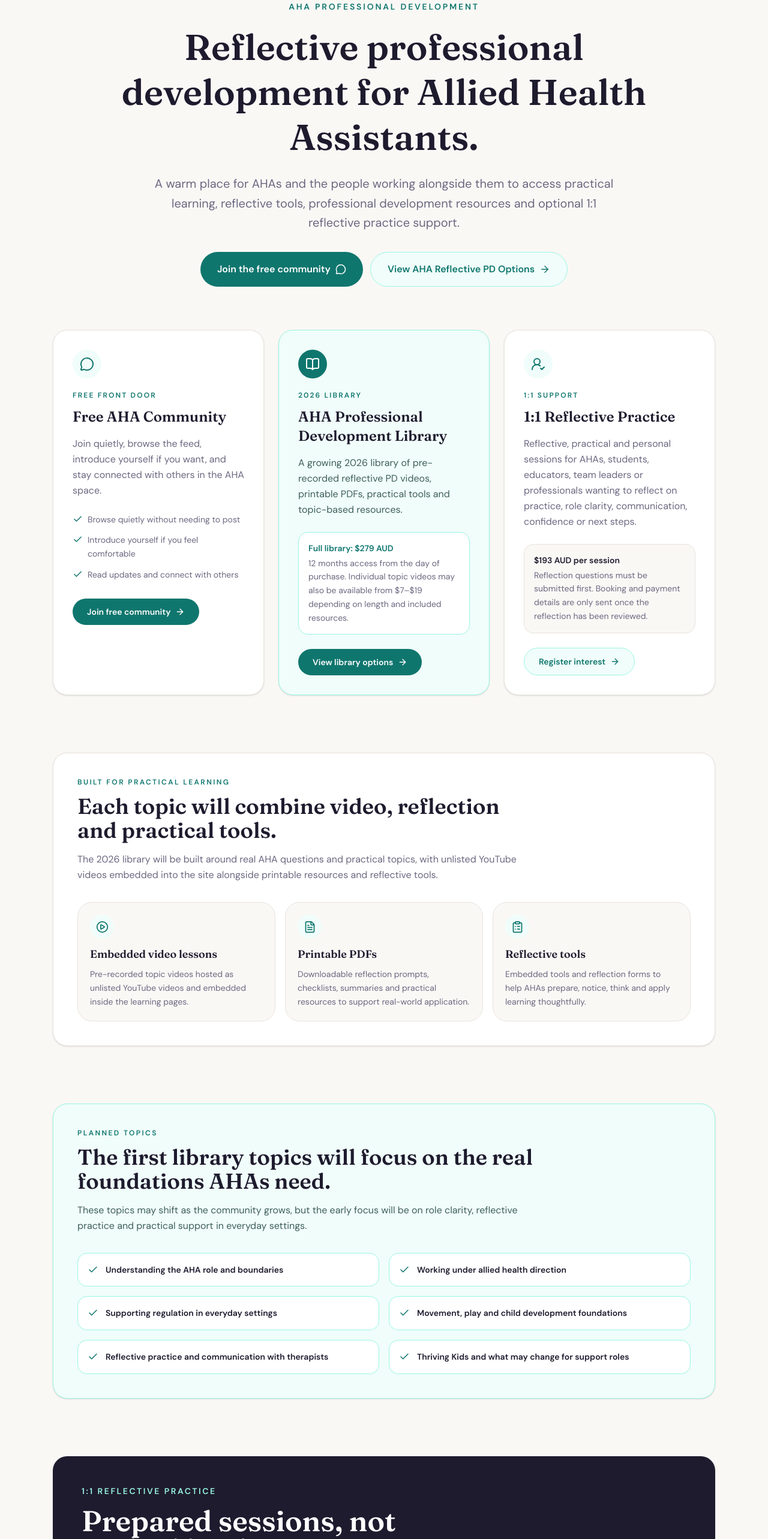
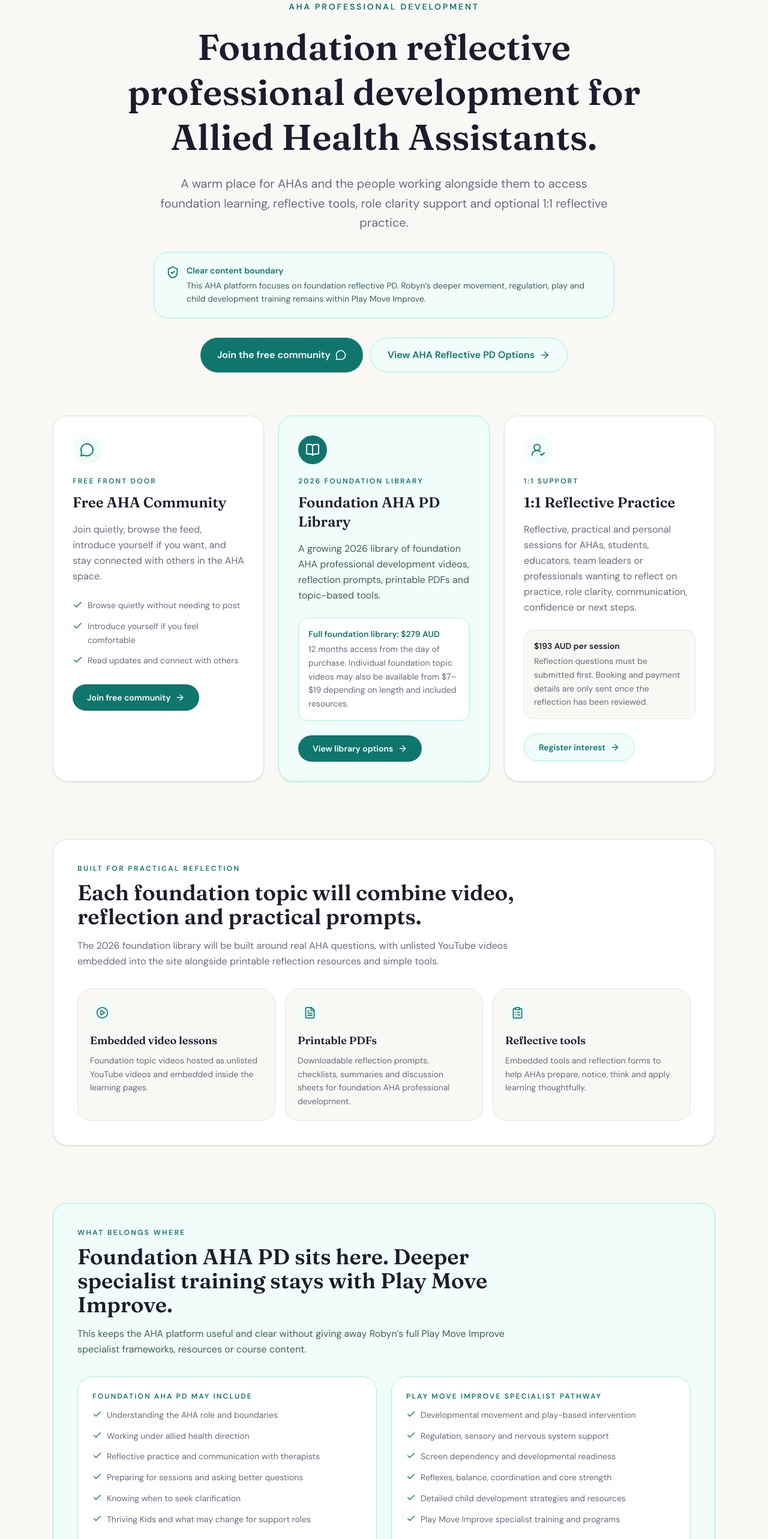
Before and after one commit to developmentalhub/allied-health-assistant-course, a Next.js app: page / in a window 1280 px wide. Shown: the part 234-2800 px from the top of the page at 60% size. Built offline with nearby package versions, Linux system fonts and the light colour scheme; no server answers.

Commit message:
Clarify homepage foundation AHA PD and PMI pathway

```diff
--- a/app/page.tsx
+++ b/app/page.tsx
@@ -6,12 +6,32 @@ import {
   BookOpen,
   Check,
   ClipboardList,
+  ExternalLink,
   FileText,
   MessageCircle,
   PlayCircle,
+  ShieldCheck,
   Sparkles,
   UserRoundCheck,
 } from "lucide-react";
+
+const FOUNDATION_TOPICS = [
+  "Understanding the AHA role and boundaries",
+  "Working under allied health direction",
+  "Reflective practice and communication with therapists",
+  "Preparing for sessions and asking better questions",
+  "Knowing when to seek clarification",
+  "Thriving Kids and what may change for support roles",
+];
+
+const PMI_SPECIALIST_AREAS = [
+  "Developmental movement and play-based intervention",
+  "Regulation, sensory and nervous system support",
+  "Screen dependency and developmental readiness",
+  "Reflexes, balance, coordination and core strength",
+  "Detailed child development strategies and resources",
+  "Play Move Improve specialist training and programs",
+];
 
 export default function Home() {
   return (
@@ -23,14 +43,34 @@ export default function Home() {
         </p>
 
         <h1 className="mx-auto mb-6 max-w-4xl text-4xl font-bold leading-tight md:text-6xl">
-          Reflective professional development for Allied Health Assistants.
+          Foundation reflective professional development for Allied Health
+          Assistants.
         </h1>
 
         <p className="mx-auto mb-8 max-w-3xl text-lg leading-relaxed text-[#6b6880] md:text-xl">
           A warm place for AHAs and the people working alongside them to access
-          practical learning, reflective tools, professional development
-          resources and optional 1:1 reflective practice support.
+          foundation learning, reflective tools, role clarity support and
+          optional 1:1 reflective practice.
         </p>
+
+        <div className="mx-auto mb-8 max-w-3xl rounded-3xl border border-[#99f6e4] bg-[#f0fdfa] p-5 text-left">
+          <div className="flex gap-3">
+            <ShieldCheck
+              size={22}
+              className="mt-0.5 shrink-0 text-[#0f766e]"
+            />
+            <div>
+              <p className="mb-1 text-sm font-semibold text-[#0f766e]">
+                Clear content boundary
+              </p>
+              <p className="text-sm leading-relaxed text-[#3f5f5a]">
+                This AHA platform focuses on foundation reflective PD. Robyn’s
+                deeper movement, regulation, play and child development training
+                remains within Play Move Improve.
+              </p>
+            </div>
+          </div>
+        </div>
 
         <div className="flex flex-col justify-center gap-3 sm:flex-row">
           <Link
@@ -64,9 +104,7 @@ export default function Home() {
               Free front door
             </p>
 
-            <h2 className="mb-4 text-2xl font-bold">
-              Free AHA Community
-            </h2>
+            <h2 className="mb-4 text-2xl font-bold">Free AHA Community</h2>
 
             <p className="mb-6 text-base leading-relaxed text-[#6b6880]">
               Join quietly, browse the feed, introduce yourself if you want, and
@@ -104,26 +142,26 @@ export default function Home() {
             </div>
 
             <p className="mb-3 text-xs font-semibold uppercase tracking-[0.18em] text-[#0f766e]">
-              2026 library
+              2026 foundation library
             </p>
 
             <h2 className="mb-4 text-2xl font-bold">
-              AHA Professional Development Library
+              Foundation AHA PD Library
             </h2>
 
             <p className="mb-6 text-base leading-relaxed text-[#3f5f5a]">
-              A growing 2026 library of pre-recorded reflective PD videos,
-              printable PDFs, practical tools and topic-based resources.
+              A growing 2026 library of foundation AHA professional development
+              videos, reflection prompts, printable PDFs and topic-based tools.
             </p>
 
             <div className="mb-6 rounded-2xl border border-[#99f6e4] bg-white p-4">
               <p className="text-sm font-semibold text-[#0f766e]">
-                Full library: $279 AUD
+                Full foundation library: $279 AUD
               </p>
               <p className="mt-1 text-sm leading-relaxed text-[#6b6880]">
-                12 months access from the day of purchase. Individual topic
-                videos may also be available from $7–$19 depending on length and
-                included resources.
+                12 months access from the day of purchase. Individual foundation
+                topic videos may also be available from $7–$19 depending on
+                length and included resources.
               </p>
             </div>
 
@@ -146,9 +184,7 @@ export default function Home() {
               1:1 support
             </p>
 
-            <h2 className="mb-4 text-2xl font-bold">
-              1:1 Reflective Practice
-            </h2>
+            <h2 className="mb-4 text-2xl font-bold">1:1 Reflective Practice</h2>
 
             <p className="mb-6 text-base leading-relaxed text-[#6b6880]">
               Reflective, practical and personal sessions for AHAs, students,
@@ -183,17 +219,18 @@ export default function Home() {
         <div className="rounded-3xl border border-[#e8e4de] bg-white p-8 shadow-sm md:p-10">
           <div className="mb-8 max-w-3xl">
             <p className="mb-3 text-xs font-semibold uppercase tracking-[0.2em] text-[#0f766e]">
-              Built for practical learning
+              Built for practical reflection
             </p>
 
             <h2 className="mb-4 text-3xl font-bold md:text-4xl">
-              Each topic will combine video, reflection and practical tools.
+              Each foundation topic will combine video, reflection and practical
+              prompts.
             </h2>
 
             <p className="text-base leading-relaxed text-[#6b6880]">
-              The 2026 library will be built around real AHA questions and
-              practical topics, with unlisted YouTube videos embedded into the
-              site alongside printable resources and reflective tools.
+              The 2026 foundation library will be built around real AHA
+              questions, with unlisted YouTube videos embedded into the site
+              alongside printable reflection resources and simple tools.
             </p>
           </div>
 
@@ -203,12 +240,10 @@ export default function Home() {
                 <PlayCircle size={21} />
               </div>
 
-              <h3 className="mb-2 text-lg font-bold">
-                Embedded video lessons
-              </h3>
+              <h3 className="mb-2 text-lg font-bold">Embedded video lessons</h3>
 
               <p className="text-sm leading-relaxed text-[#6b6880]">
-                Pre-recorded topic videos hosted as unlisted YouTube videos and
+                Foundation topic videos hosted as unlisted YouTube videos and
                 embedded inside the learning pages.
               </p>
             </div>
@@ -218,13 +253,11 @@ export default function Home() {
                 <FileText size={21} />
               </div>
 
-              <h3 className="mb-2 text-lg font-bold">
-                Printable PDFs
-              </h3>
+              <h3 className="mb-2 text-lg font-bold">Printable PDFs</h3>
 
               <p className="text-sm leading-relaxed text-[#6b6880]">
                 Downloadable reflection prompts, checklists, summaries and
-                practical resources to support real-world application.
+                discussion sheets for foundation AHA professional development.
               </p>
             </div>
 
@@ -233,9 +266,7 @@ export default function Home() {
                 <ClipboardList size={21} />
               </div>
 
-              <h3 className="mb-2 text-lg font-bold">
-                Reflective tools
-              </h3>
+              <h3 className="mb-2 text-lg font-bold">Reflective tools</h3>
 
               <p className="text-sm leading-relaxed text-[#6b6880]">
                 Embedded tools and reflection forms to help AHAs prepare,
@@ -246,44 +277,72 @@ export default function Home() {
         </div>
       </section>
 
-      {/* Planned topics */}
+      {/* Content boundary */}
       <section className="mx-auto max-w-6xl px-6 py-12">
         <div className="rounded-3xl border border-[#99f6e4] bg-[#f0fdfa] p-8 shadow-sm md:p-10">
           <div className="mb-8 max-w-3xl">
             <p className="mb-3 text-xs font-semibold uppercase tracking-[0.2em] text-[#0f766e]">
-              Planned topics
+              What belongs where
             </p>
 
             <h2 className="mb-4 text-3xl font-bold md:text-4xl">
-              The first library topics will focus on the real foundations AHAs need.
+              Foundation AHA PD sits here. Deeper specialist training stays with
+              Play Move Improve.
             </h2>
 
             <p className="text-base leading-relaxed text-[#3f5f5a]">
-              These topics may shift as the community grows, but the early focus
-              will be on role clarity, reflective practice and practical support
-              in everyday settings.
+              This keeps the AHA platform useful and clear without giving away
+              Robyn’s full Play Move Improve specialist frameworks, resources or
+              course content.
             </p>
           </div>
 
-          <div className="grid gap-4 md:grid-cols-2">
-            {[
-              "Understanding the AHA role and boundaries",
-              "Working under allied health direction",
-              "Supporting regulation in everyday settings",
-              "Movement, play and child development foundations",
-              "Reflective practice and communication with therapists",
-              "Thriving Kids and what may change for support roles",
-            ].map((topic) => (
-              <div
-                key={topic}
-                className="flex gap-3 rounded-2xl border border-[#99f6e4] bg-white p-4"
+          <div className="grid gap-6 lg:grid-cols-2">
+            <div className="rounded-3xl border border-[#99f6e4] bg-white p-6">
+              <p className="mb-3 text-xs font-semibold uppercase tracking-[0.18em] text-[#0f766e]">
+                Foundation AHA PD may include
+              </p>
+
+              <ul className="space-y-3 text-sm leading-relaxed text-[#6b6880]">
+                {FOUNDATION_TOPICS.map((topic) => (
+                  <li key={topic} className="flex gap-2">
+                    <Check
+                      size={16}
+                      className="mt-0.5 shrink-0 text-[#0f766e]"
+                    />
+                    {topic}
+                  </li>
+                ))}
+              </ul>
+            </div>
+
+            <div className="rounded-3xl border border-[#99f6e4] bg-white p-6">
+              <p className="mb-3 text-xs font-semibold uppercase tracking-[0.18em] text-[#0f766e]">
+                Play Move Improve specialist pathway
+              </p>
+
+              <ul className="mb-6 space-y-3 text-sm leading-relaxed text-[#6b6880]">
+                {PMI_SPECIALIST_AREAS.map((area) => (
+                  <li key={area} className="flex gap-2">
+                    <Check
+                      size={16}
+                      className="mt-0.5 shrink-0 text-[#0f766e]"
+                    />
+                    {area}
+                  </li>
+                ))}
+              </ul>
+
+              <a
+                href="https://www.playmoveimprove.com"
+                target="_blank"
+                rel="noreferrer"
+                className="inline-flex items-center justify-center gap-2 rounded-full bg-[#0f766e] px-5 py-3 text-sm font-semibold text-white transition hover:bg-[#0d6962]"
               >
-                <Check size={18} className="mt-0.5 shrink-0 text-[#0f766e]" />
-                <p className="text-sm font-semibold leading-relaxed text-[#1e1b2e]">
-                  {topic}
-                </p>
-              </div>
-            ))}
+                Visit Play Move Improve
+                <ExternalLink size={15} />
+              </a>
+            </div>
           </div>
         </div>
       </section>
```
